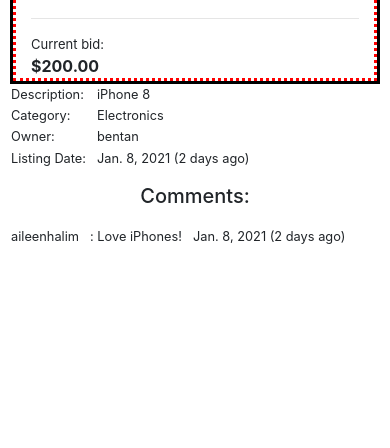
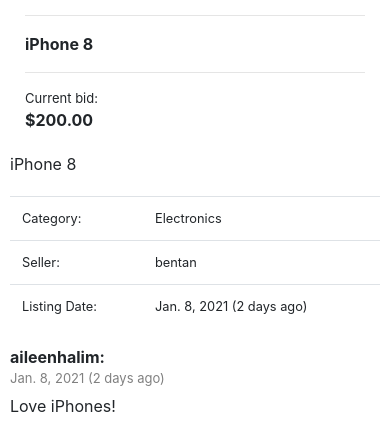
Before and after one commit to benhtan/CS50_commerce, a Django app: page /listing/4 in a window 390 px wide. Shown: the part 491-939 px from the top of the page. Before the commit the page ends 735 px from the top, so only its background shows below. Run offline with Django 3.2, Linux system fonts and the light colour scheme; data comes from the database, SQL or seed files in the repository; both versions use the stored data as it was after the commit; some libraries are stand-ins or nearby versions.

Commit message:
product page clean and responsive

```diff
--- a/auctions/featuresToAdd.txt
+++ b/auctions/featuresToAdd.txt
@@ -1,4 +1,4 @@
-The looks of website
+(DONE) The looks of website
 
 Display date and time for the location of user. How to get user location? Can also query user for timezone.
 Workaround for now just display date like amazon and other website.
--- a/auctions/static/auctions/styles.css
+++ b/auctions/static/auctions/styles.css
@@ -27,7 +27,7 @@ td {
     padding-bottom: 0px;
 }
 
-.container{
+/* .container{
     border: 3px solid black;
 }
 
@@ -37,6 +37,11 @@ td {
 
 .col-6{
     border: 3px dotted blue;
+} */
+
+form{
+    width: 100%;
+    /* border: solid black; */
 }
 
 .img-resize{
@@ -46,7 +51,7 @@ td {
 }
 
 .img-resize2{
-    height: 290px;
+    height: 350px;
     width: 100%;
     object-fit: scale-down;
 }
@@ -63,6 +68,9 @@ td {
 
 #listing-title-div{
     width: 100%;
+    white-space: nowrap;
+    overflow: hidden;
+    text-overflow: ellipsis;
     /* border: 1px solid lightgrey; */
 }
 
--- a/auctions/templates/auctions/index.html
+++ b/auctions/templates/auctions/index.html
@@ -13,7 +13,7 @@
                     <a href="{% url 'listing_page' listing.id %}"><img src="{{ listing.imageURL }}" class="img-thumbnail img-fluid rounded img-responsive img-resize"></a>
                         <div style="padding-top: 10px;"></div>
                         <div id="listing-title-div">
-                            <a href="{% url 'listing_page' listing.id %}">{{ listing.title|truncatechars:40 }}</a>
+                            <a href="{% url 'listing_page' listing.id %}">{{ listing.title }}</a>
                         </div>
 
                         <div id="listing-price-div">
--- a/auctions/templates/auctions/listing_page.html
+++ b/auctions/templates/auctions/listing_page.html
@@ -17,7 +17,7 @@
 
     <div style="padding: 10px;"></div>
 
-    <div class="container">
+    <div class="container-fluid">
         <!-- row with picture, title, price and bidding -->
         <div class="row">
             <!-- picture -->
@@ -65,22 +65,22 @@
                 {%endif%}
             </div>
         </div>
+
+        <div style="padding: 10px;"></div>
+        <div class="row">
+            <div>{{ listing.description }}</div>
         </div>
 
-    <div>
-        <table>
-            <tr>
-                <td>Description:</td>
-                <td>{{ listing.description }}</td>
-            </tr>
-
+        <div style="padding: 10px;"></div>
+        <div class="row">
+            <table class="table">
                 <tr>
                     <td>Category:</td>
                     <td>{{ listing.category }}</td>
                 </tr>
 
                 <tr>
-                <td>Owner:</td>
+                    <td>Seller:</td>
                     <td>{{ listing.owner.username }}</td>
                 </tr>
 
@@ -91,32 +91,39 @@
             </table>
         </div>
 
-    <!-- Comment Form -->
         {% if user.is_authenticated %}
+        <div class="row">
             <form action="{% url 'comment' listing.id %}" method="post">
                 {% csrf_token %}
-            <p style="padding-top: 20px;">Comment as {{user.username}}</p>
-            <table>
-                <tr>
-                    <td>{{ comment_form.comment }}</td>
-                    <td><input type="submit" value="Comment" class="btn btn-secondary btn-sm"></td>
-                </tr>
-            </table>
+                <div style="padding-top: 20px;">Comment as {{user.username}}</div>
+                <div class="form-group">{{ comment_form.comment }}</div>
+                <div style="" class="ml-auto"><input type="submit" value="Comment" class="btn btn-warning btn-sm float-right"></div>
             </form>
+            <div style="padding: 20px;"></div>
+        </div>
         {% endif %}
 
         {% if comments %}
-        <h5 style="padding-top: 15px;">Comments:</h5>
-        <table>
+        <div class="row">
+
+            <div class="container-fluid">
+
                 {% for comment in comments %}
-            <tr>
-                <td>{{ comment.user.username }}</td>
-                <td>: {{ comment.comment }}</td>
-                <td>{{ comment.commentDateTime.date }} ({{ comment.commentDuration }})</td>
-            </tr>
+                    <div class="row">
+                        <div class="font-weight-bold">{{ comment.user.username }}:</div>
+                    </div>
+                    <div class="row">
+                        <div style="font-size: 13px; color: grey;">{{ comment.commentDateTime.date }} ({{ comment.commentDuration }})</div>
+                    </div>
+                    <div style="padding: 3px;"></div>
+                    <div class="row">
+                        <div>{{ comment.comment }}</div>
+                    </div>
+                    <div style="padding: 10px;"></div>
                 {% endfor %}
-        </table>
+
+            </div>
             {% endif %}
-
-
+        </div>
+    </div>
 {% endblock %}
--- a/auctions/views.py
+++ b/auctions/views.py
@@ -153,7 +153,7 @@ class BidForm(forms.Form):
 
 # Django form to submite comment
 class CommentForm(forms.Form):
-    comment = forms.CharField(label='Comment',max_length=999, widget=forms.Textarea(attrs={'class': 'form-control', 'placeholder': 'What\'s on your mind?'}))
+    comment = forms.CharField(label='Comment',max_length=9999, widget=forms.Textarea(attrs={'class': 'form-control', 'placeholder': 'What\'s on your mind?', 'style': 'height: 5em; width: 100%;'}))
 
 # Rendering the product page
 def listing_page(request, listingID):
@@ -185,7 +185,7 @@ def listing_page(request, listingID):
     comment_form = CommentForm()
 
     # Calculating comment duration
-    comments = Comment.objects.filter(listing=listing).all()
+    comments = Comment.objects.filter(listing=listing).order_by('-commentDateTime').all()
     for comment in comments:
         comment.commentDuration = duration(comment.commentDateTime)
         comment.save()
```
Also changed, not shown: db.sqlite3. Lines whose indentation alone changed are shown as unchanged.
